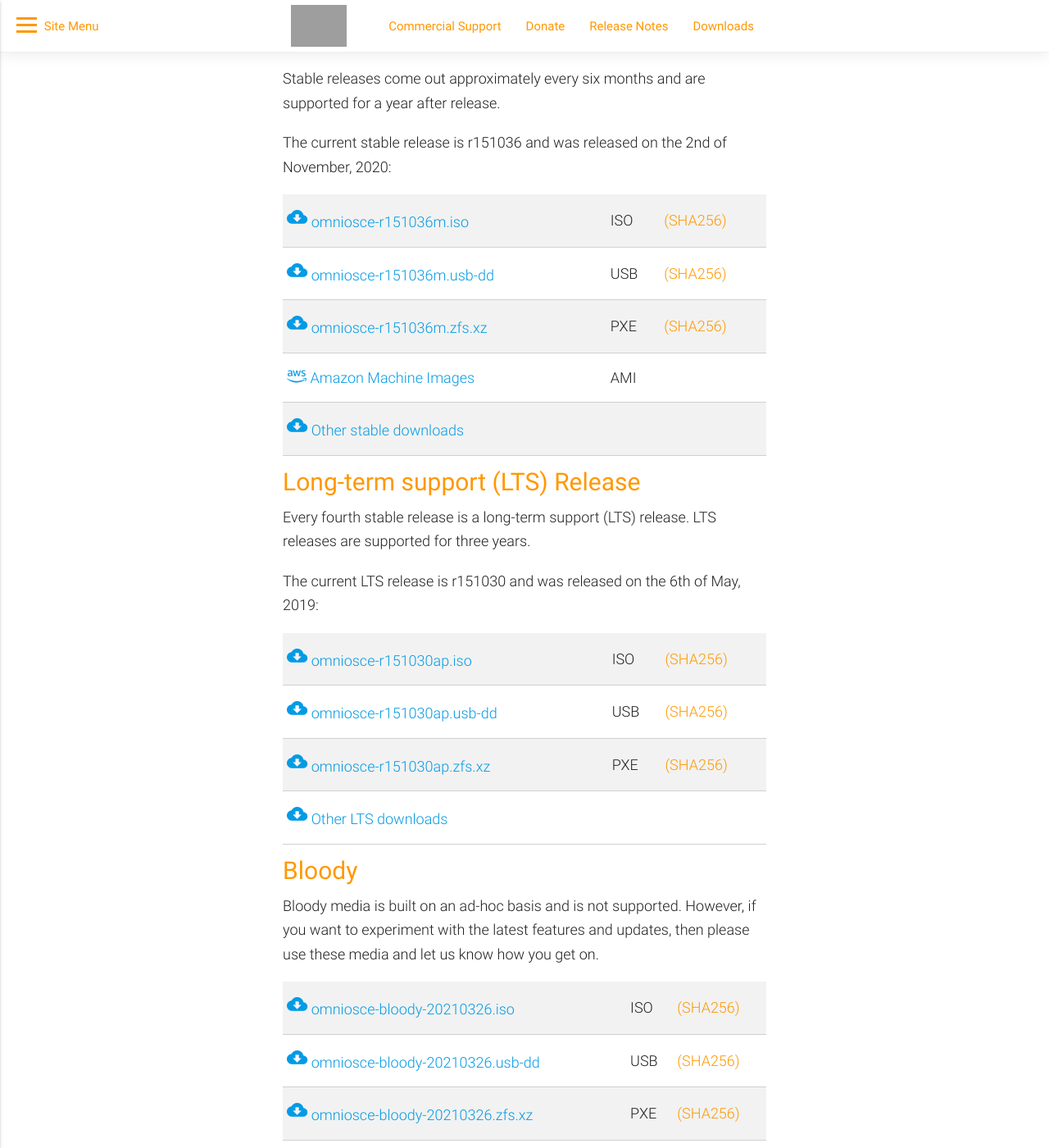
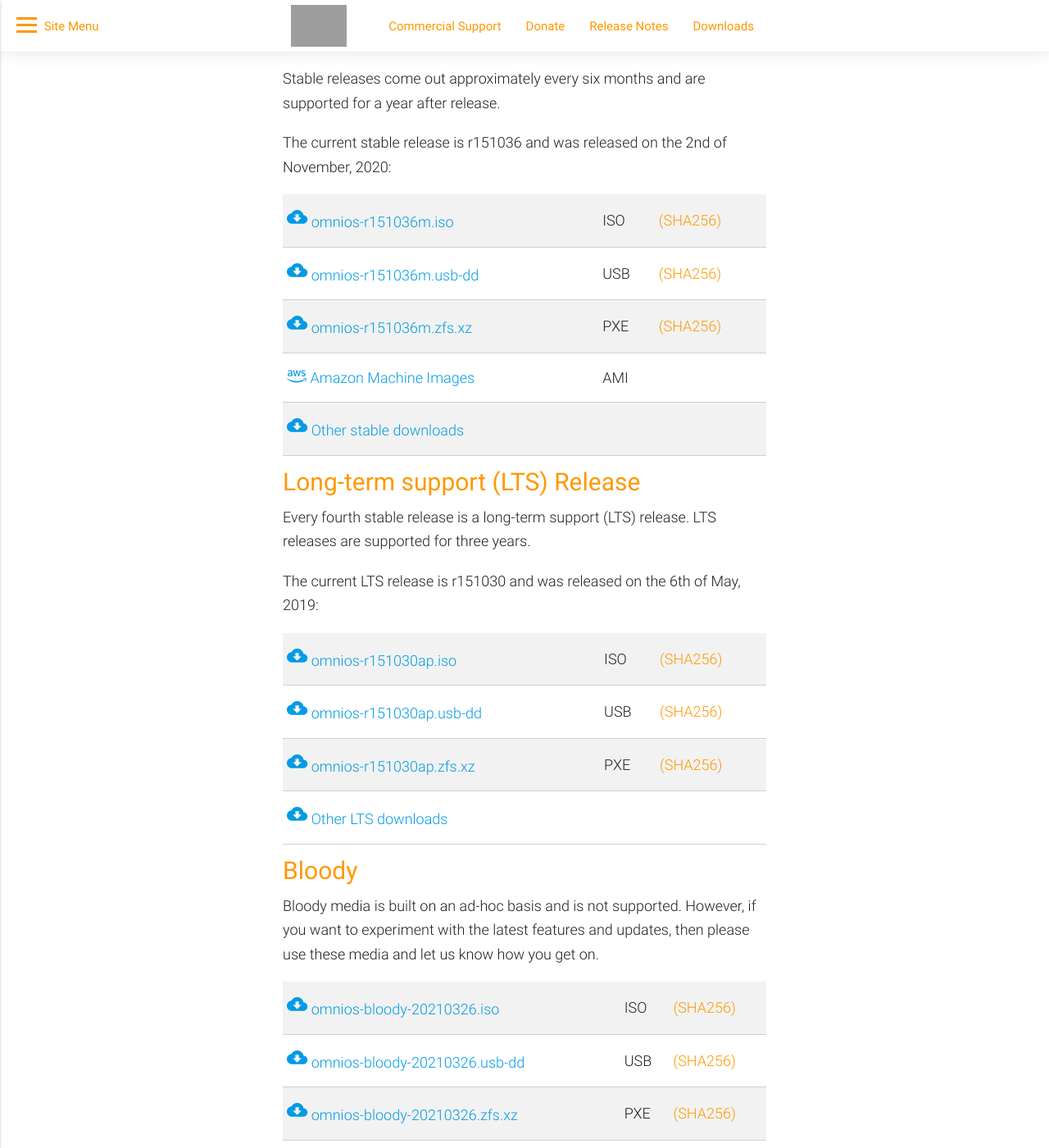
Before and after one commit to omniosorg/omniosorg.github.io, a Jekyll site: the page built from download.md, in a window 1280 px wide and 1400 px high, scrolled down 436 px. Shown: the whole window at 82% size. Built offline with Jekyll 4.4.1, drawn with Linux system fonts in a browser that asks for light colours; comment, search, counter and statistics services are not loaded; grey boxes are pictures that could not be loaded.

Commit message:
Update download prefix

```diff
--- a/_config.yml
+++ b/_config.yml
@@ -8,7 +8,7 @@ paginate: 12
 paginate_path: "/news/page:num/"
 download_path: https://downloads.omnios.org/media
 useast_path: https://us-east.mirror.omnios.org/downloads/media
-download_prefix: omniosce-
+download_prefix: omnios-
 omnios_stable_date: the 2nd of November, 2020
 omnios_stable: r151036
 omnios_stable_suffix: m
```
